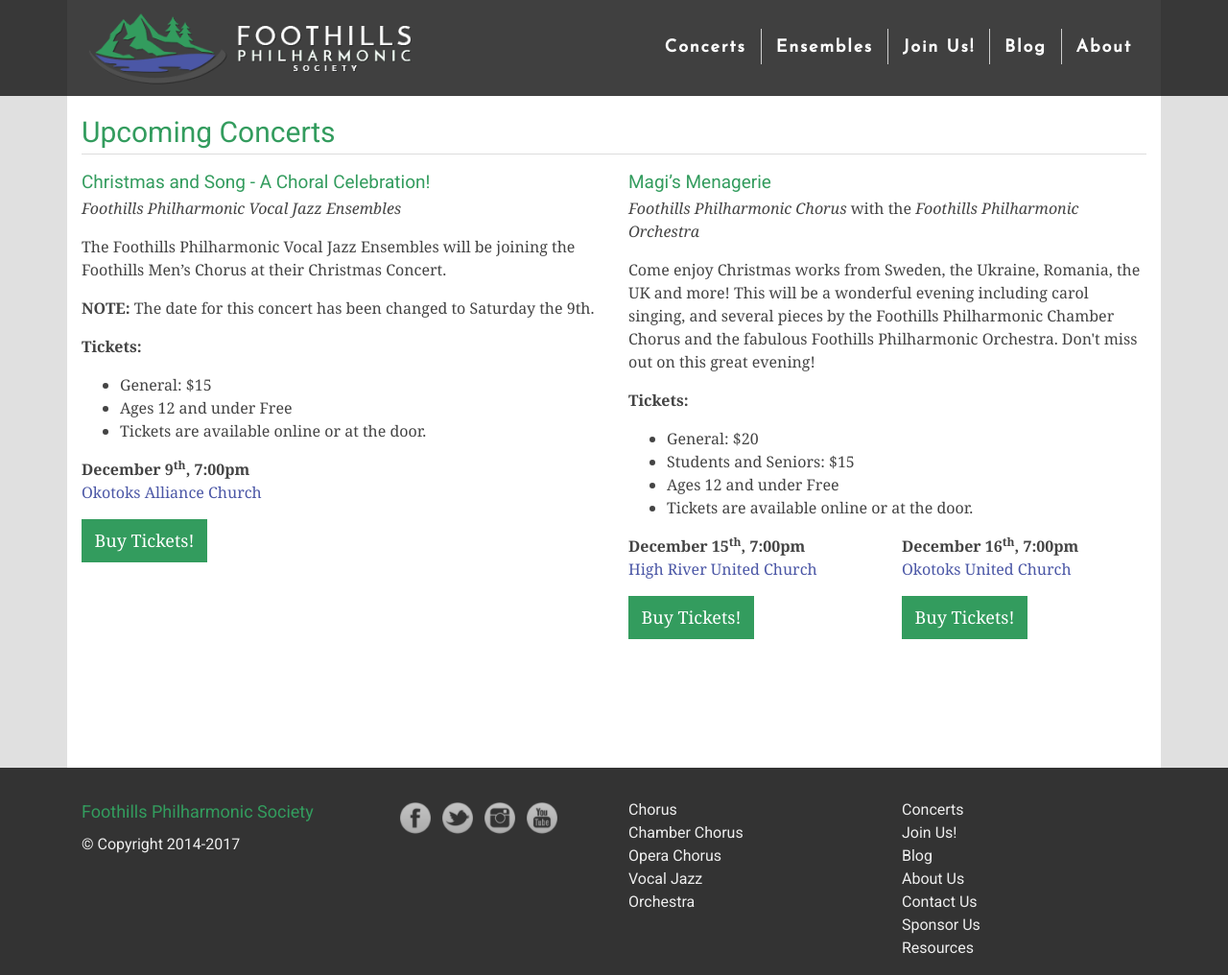
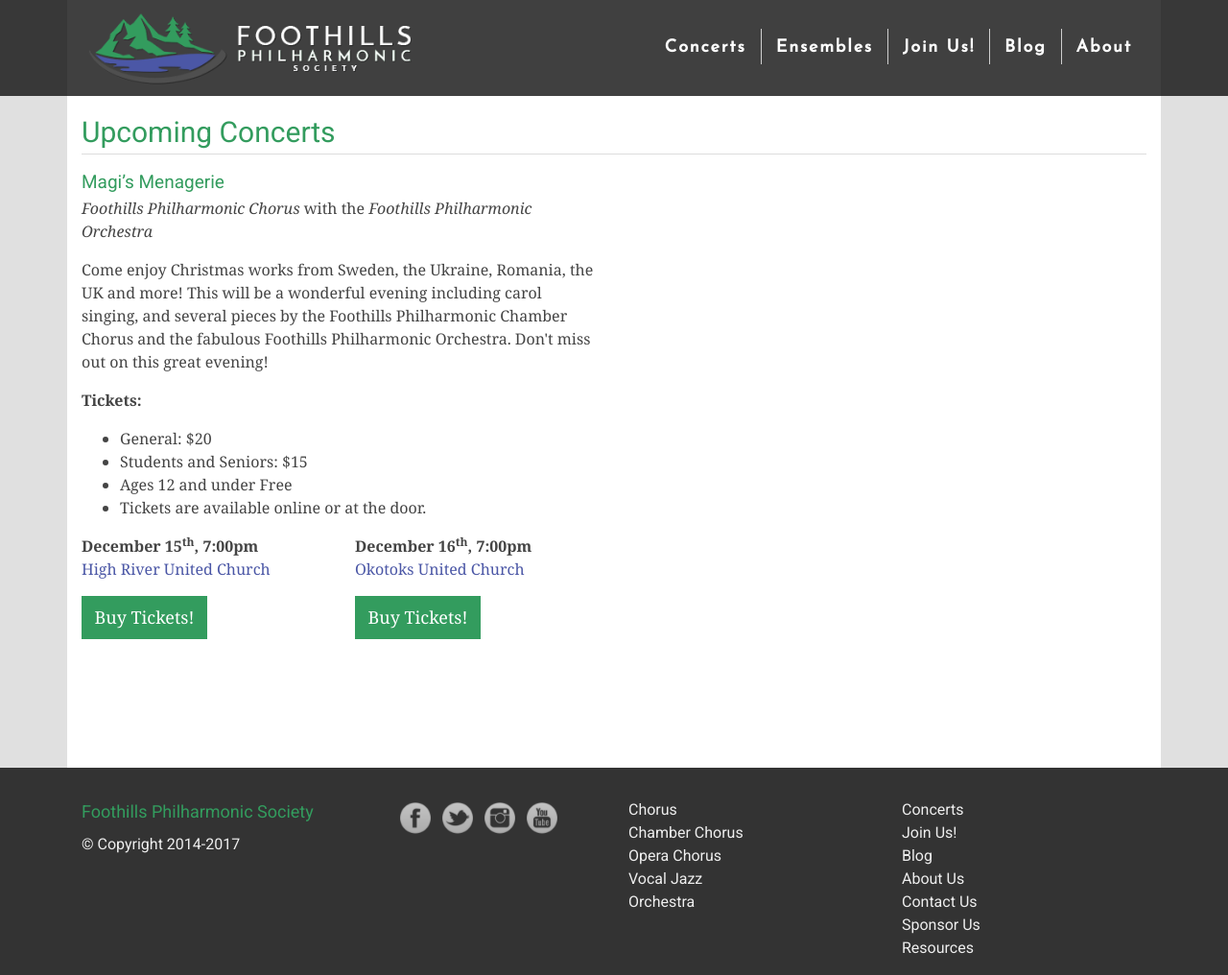
Before and after one commit to percyhanna/fps, a Jekyll site: the page built from concerts.html, in a window 1280 px wide and 1016 px high. Shown: the whole window at 96% size. Built offline with Jekyll 4.4.1, drawn with Linux system fonts in a browser that asks for light colours; nearby versions of some CDN libraries; Markdown is read by kramdown in place of the engine named in the settings.

Commit message:
Remove Dec 9 concerts

```diff
--- a/concerts.html
+++ b/concerts.html
@@ -6,30 +6,6 @@
         <h1>Upcoming Concerts</h1>
 
         <div class="row">
-
-          <div class="col-md-6 col-12">
-            <h5 class="tight">Christmas and Song - A Choral Celebration!</h5>
-            <p><em>Foothills Philharmonic Vocal Jazz Ensembles</em></p>
-            <p>The Foothills Philharmonic Vocal Jazz Ensembles will be joining the Foothills Men’s Chorus at their Christmas Concert.</p>
-            <p><strong>NOTE:</strong> The date for this concert has been changed to Saturday the 9th.</p>
-
-            <p>
-              <strong>Tickets:</strong>
-              <ul>
-                <li>General: $15</li>
-                <li>Ages 12 and under Free</li>
-                <li>Tickets are available online or at the door.</li>
-              </ul>
-            </p>
-
-            <p>
-              <strong>December 9<sup>th</sup>, 7:00pm</strong><br>
-              <a href="https://www.google.ca/maps/place/Okotoks+Alliance+Church/@50.7508584,-113.9767135,15z/data=!4m5!3m4!1s0x0:0x879787dbcf97e8d!8m2!3d50.7508584!4d-113.9767135" target="_blank">Okotoks Alliance Church</a>
-            </p>
-            <p>
-              <a class="link-button" href="https://www.brownpapertickets.com/event/3179486" target="_blank">Buy Tickets!</a>
-            </p>
-          </div>
 
           <div class="col-md-6 col-12">
             <h5 class="tight">Magi’s Menagerie</h5>
```
